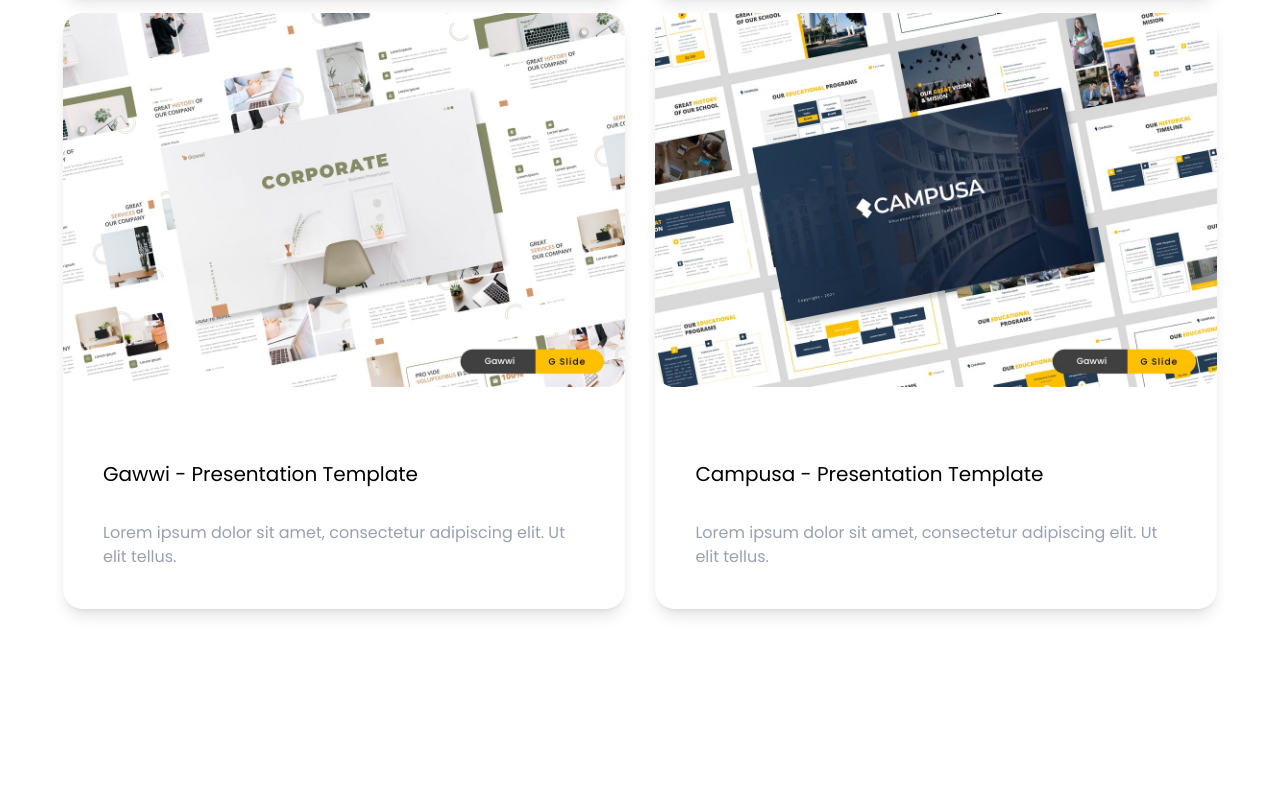
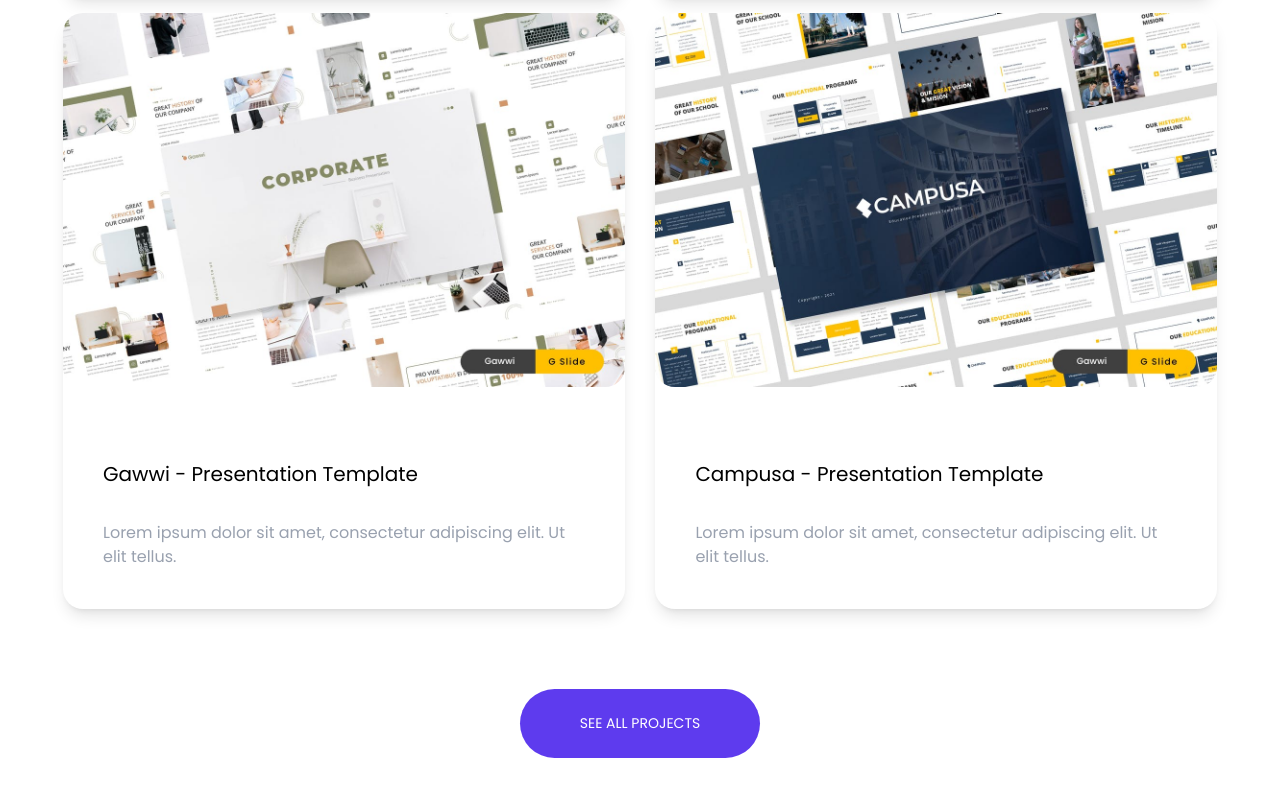
Before and after one commit to miftahstack/Portostar, a website: page index.html in a window 1280 px wide. Shown: the part 3898-4694 px from the top of the page. Before the commit the page ends 4635 px from the top, so only its background shows below. Drawn offline with Linux system fonts and the light colour scheme.

Commit message:
Portfolio section added

```diff
--- a/index.html
+++ b/index.html
@@ -250,6 +250,9 @@
                         </h5>
                     </div>
                 </div>
+                <button
+                        class="cursor-pointer m-auto mt-18 py-6 px-15 text-[14px] text-white btn uppercase bg-primary rounded-full"
+                        type="button">See all projects</button>
             </div>
         </div>
     </section>
```
Also changed, not shown: src/output.css, 1 other file.
